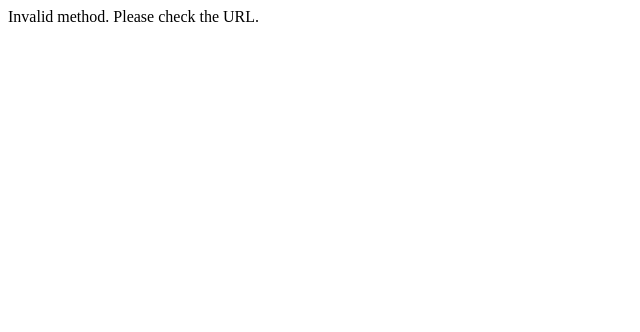
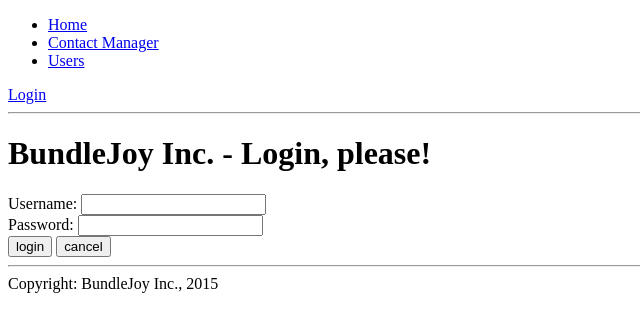
Before and after one commit to semteacher/contactmgr, a PHP site: page /site/login in a window 1280 px wide. Shown: the top 332 px of the page, without its empty margins (0-640 px from the left). Run offline with PHP 8.4, Linux system fonts and the light colour scheme; some libraries are stand-ins or nearby versions.

Commit message:
authorization working - need clean-up - refactoring redirect - methods to err handling (403/404)

```diff
--- a/app/controllers/siteController.Class.php
+++ b/app/controllers/siteController.Class.php
@@ -27,4 +27,57 @@ class SiteController extends Controller {
             echo "Application error:" . $e->getMessage();
         }
     }
+
+    public function login()
+    {
+        try {
+
+            if (isset($_POST['loginusersubmit']))
+            {
+                if ($_POST['loginusersubmit']=='cancel'){
+                    $this->index();
+                } else {
+                    //get POST data
+                    $userName = isset($_POST['username']) ? trim($_POST['username']) : NULL;
+                    $password = isset($_POST['password']) ? trim($_POST['password']) : NULL;
+
+                    $loggedUser = new UsersModel;
+                    $login = $loggedUser->userLogin($userName, $password);
+                    //var_dump($login);
+
+                    if ($login) {
+                        //login successfull
+                        $_SESSION['loggeduser']['userName'] = $loggedUser->getUserName();
+                        $_SESSION['loggeduser']['userRole'] = $loggedUser->getRole();
+                        //var_dump($_SESSION);
+                        //var_dump($_SESSION['loggeduser']['userName']);
+                        header('Location: /site/index');
+                        //$this->index;
+
+                    } else {
+                        //login fail
+                        //$this->err403();
+                        header('Location: /site/err403');
+                    }
+
+                }
+            }
+
+            $this->_view->set('admin', 'semteacher@gmail.com');
+            $this->_view->set('pageheader', 'BundleJoy Inc. - Login, please!');
+            $this->_view->set('title', 'BundleJoy Inc. - Login Form');
+
+            return $this->_view->output();
+
+        } catch (Exception $e) {
+            echo "Application error:" . $e->getMessage();
+        }
+    }
+
+    public function logout()
+    {
+        unset($_SESSION['loggeduser']);
+        //$this->index();
+        header('Location: /site/index');
+    }
 }
--- a/app/views/includes/common_menu.inc.php
+++ b/app/views/includes/common_menu.inc.php
@@ -13,4 +13,5 @@
         <li><a href="/users/index">Users</a></li>
     </ul>
 </nav>
+<?php include HOME . DS . 'app' . DS . 'views' . DS . 'includes' . DS . 'common_user.inc.php'; ?>
 <hr>
--- /dev/null
+++ b/app/views/includes/common_user.inc.php
@@ -0,0 +1,28 @@
+<?php
+/**
+ * Created by PhpStorm.
+ * User: SemenetsA
+ * Date: 5.07.2015
+ * Time: 10:46
+ */
+?>
+<div>
+<?php
+if(isset($_SESSION['loggeduser'])){
+?>
+<span>
+<?php
+    echo 'User: '.$_SESSION['loggeduser']['userName'];
+    if(isset($_SESSION['loggeduser']['userRole'])){
+        echo ' ('.$_SESSION['loggeduser']['userRole'].')';
+    }
+?>
+</span><span><a href="/site/logout">Logout</a></span>
+<?php
+} else {
+?>
+<span><a href="/site/login">Login</a></span>
+<?php
+}
+?>
+</div>
--- /dev/null
+++ b/app/views/site/login.php
@@ -0,0 +1,26 @@
+<?php
+/**
+ * Created by PhpStorm.
+ * User: SemenetsA
+ * Date: 5.07.2015
+ * Time: 10:35
+ */
+?>
+<?php include HOME . DS . 'app' . DS . 'views' . DS . 'includes' . DS . 'common_header.inc.php'; ?>
+
+<?php include HOME . DS . 'app' . DS . 'views' . DS . 'includes' . DS . 'common_menu.inc.php'; ?>
+
+<div>
+    <span><h1><?php echo $pageheader; ?></h1></span>
+</div>
+
+<form action="/site/login" method="post" name="loginuser">
+    <div>Username: <input type="text" value="" name="username"></div>
+    <div>Password: <input type="password" value="" name="password"></div>
+    <div>
+        <input type="submit" name="loginusersubmit" value="login">
+        <input class="button" type="button" onclick="window.location.replace('/site/index')" value="cancel" />
+    </div>
+</form>
+
+<?php include HOME . DS . 'app' . DS . 'views' . DS . 'includes' . DS . 'common_footer.inc.php'; ?>
```
Also changed, not shown: app/controllers/contactsController.Class.php (+15 -6 lines), app/controllers/usersController.Class.php (+4 -4 lines), app/models/usersModel.Class.php (+28 -2 lines).
